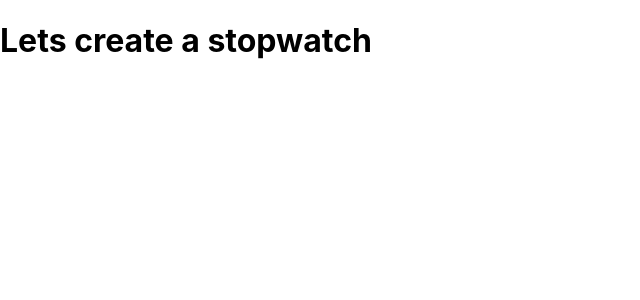
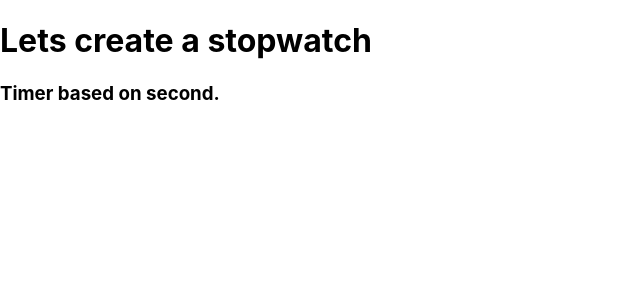
Before and after one commit to sunil7117/stopwatch, a React (Create React App) app: page / in a window 1280 px wide. Shown: the top 300 px of the page, without its empty margins (0-640 px from the left). Built offline with nearby package versions, Linux system fonts and the light colour scheme.

Commit message:
inital comment for stopwatch that returns only second

```diff
--- a/src/App.js
+++ b/src/App.js
@@ -2,6 +2,7 @@ function App() {
 return (
     <div className="App">
       <h1>Lets create a stopwatch</h1>
+      <h3>Timer based on second.</h3>
     </div>
 
   );
```
